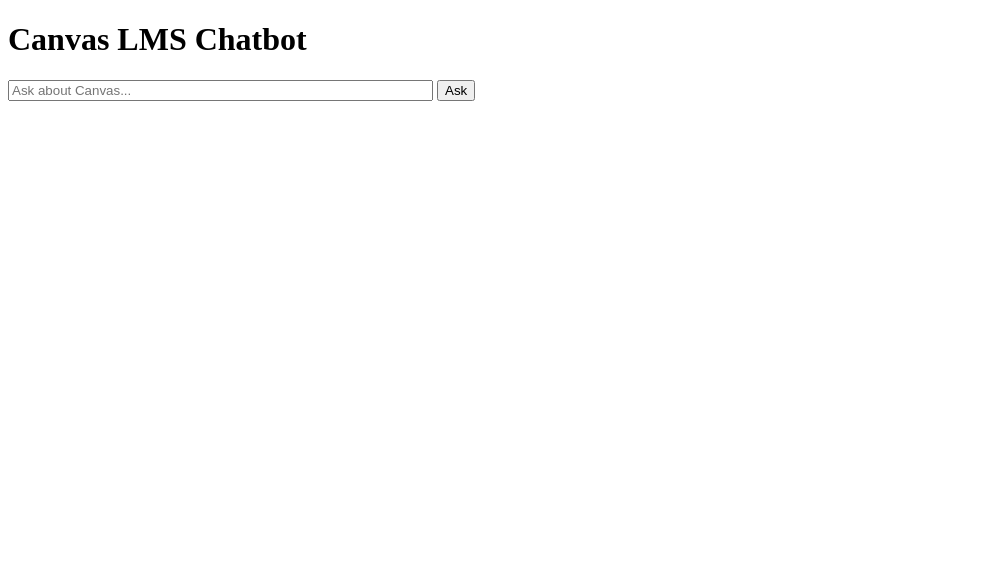
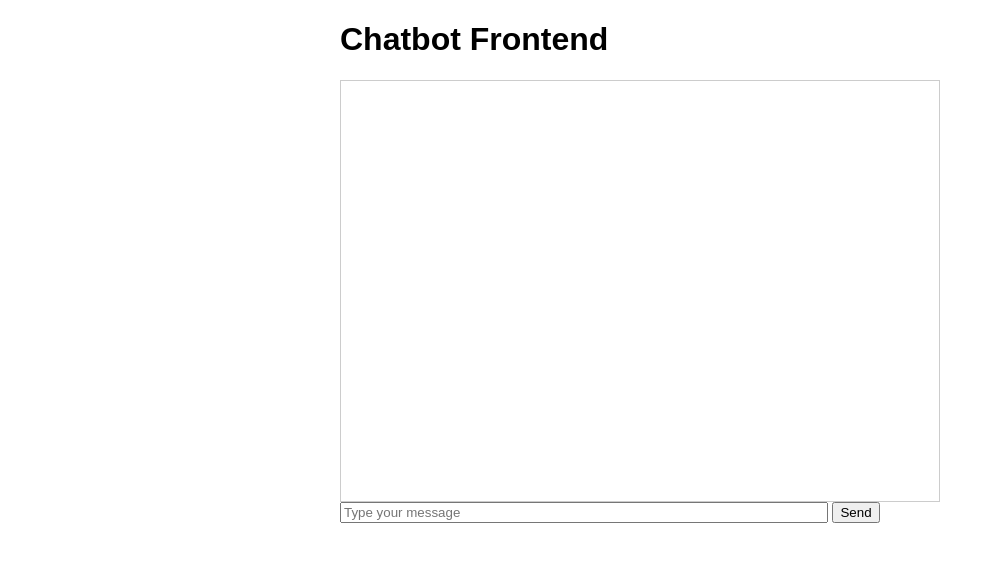
Before and after one commit to chatbotobt/-canvas-frontend, a plain HTML site: page index.html in a window 1280 px wide. Shown: the whole page, without its empty margins (0-995 px from the left). Drawn offline with Linux system fonts and the light colour scheme.

Commit message:
Update index.html

```diff
--- a/index.html
+++ b/index.html
@@ -1,34 +1,50 @@
 <!DOCTYPE html>
 <html>
 <head>
-    <title>Canvas LMS Chatbot</title>
+  <title>Chatbot Frontend</title>
+  <style>
+    body { font-family: Arial, sans-serif; max-width: 600px; margin: 20px auto; }
+    #chat { border: 1px solid #ccc; padding: 10px; height: 400px; overflow-y: scroll; }
+    .message { margin: 5px 0; }
+    .user { color: blue; }
+    .bot { color: green; }
+  </style>
 </head>
 <body>
-    <h1>Canvas LMS Chatbot</h1>
-    <input type="text" id="question" placeholder="Ask about Canvas..." size="50" />
-    <button onclick="ask()">Ask</button>
-    <pre id="answer" style="white-space: pre-wrap;"></pre>
+  <h1>Chatbot Frontend</h1>
+  <div id="chat"></div>
+  <input type="text" id="input" placeholder="Type your message" style="width:80%">
+  <button onclick="send()">Send</button>
 
   <script>
-        async function ask() {
-            const question = document.getElementById('question').value;
-            if (!question.trim()) {
-                alert("Please enter a question.");
-                return;
+    const backendUrl = "https://YOUR_HF_SPACE_NAME.hf.space/api/predict/";
+
+    const chatDiv = document.getElementById("chat");
+    const input = document.getElementById("input");
+
+    function addMessage(text, sender) {
+      const div = document.createElement("div");
+      div.className = "message " + sender;
+      div.textContent = (sender === "user" ? "You: " : "Bot: ") + text;
+      chatDiv.appendChild(div);
+      chatDiv.scrollTop = chatDiv.scrollHeight;
     }
-            document.getElementById('answer').textContent = "Thinking...";
 
+    async function send() {
+      const msg = input.value.trim();
+      if (!msg) return;
+      addMessage(msg, "user");
+      input.value = "";
       try {
-                const response = await fetch('https://ChatBot112-canvas-backend.hf.space/api/predict', {
-                    method: 'POST',
-                    headers: { 'Content-Type': 'application/json' },
-                    body: JSON.stringify({ data: [question] })
+        const response = await fetch(backendUrl, {
+          method: "POST",
+          headers: { "Content-Type": "application/json" },
+          body: JSON.stringify({ data: [msg] })
         });
-                const result = await response.json();
-                document.getElementById('answer').textContent = result.data[0] || "No answer received.";
-            } catch (error) {
-                document.getElementById('answer').textContent = "Error contacting backend.";
-                console.error(error);
+        const json = await response.json();
+        addMessage(json.data[0], "bot");
+      } catch (e) {
+        addMessage("Error contacting backend.", "bot");
       }
     }
   </script>
```
Lines whose indentation alone changed are shown as unchanged.
